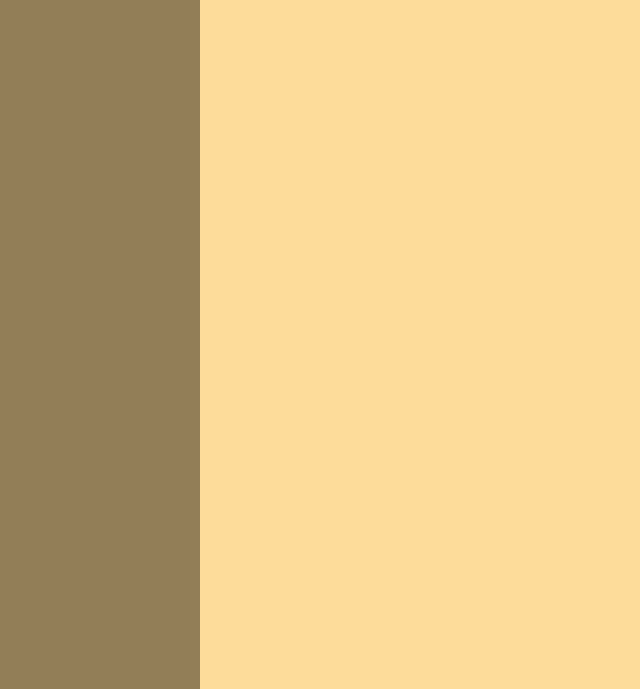
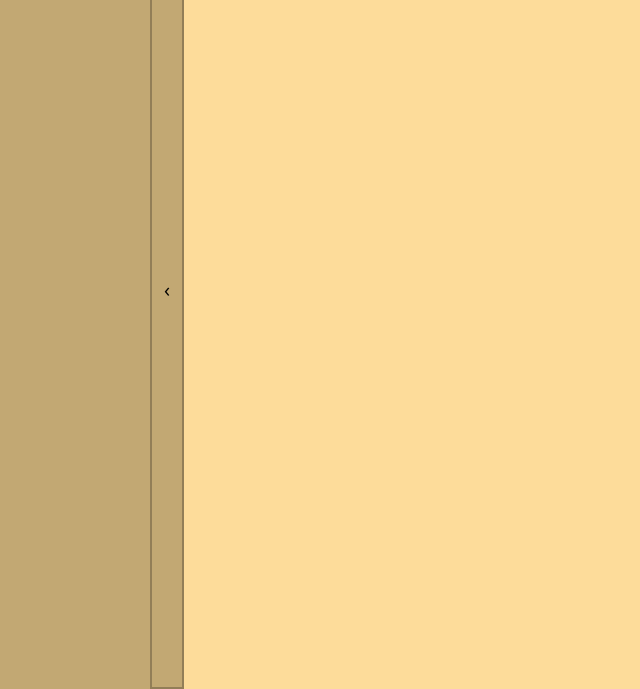
Before and after one commit to JohnBrockway/note-taker, an Electron app: page index.html in a window 800 px wide. Shown: the part 111-800 px from the top of the page, without its empty margins (0-640 px from the left). Drawn offline with Linux system fonts and the light colour scheme.

Commit message:
Restructure sidebar for cleaner open/close

```diff
--- a/index.html
+++ b/index.html
@@ -7,11 +7,9 @@
     <meta http-equiv="Content-Security-Policy" content="script-src 'self' 'unsafe-inline';" />
 </head>
 <body>
-    <div id="sidebar" class="open">
-        <a href="javascript:operateSidebar()">
-            operate
-        </a>
-    </div>
+    <div id="flexbox">
+        <div id="sidebar" class="open"></div>
+        <div id="handle" onclick="operateSidebar()">&lsaquo;</div>
         <div id="main" class="sidebarOpen">
             <h1>Hello World!</h1>
             <p>
@@ -20,6 +18,7 @@
                 and Electron <span id="electron-version"></span>.
             </p>
         </div>
+    </div>
 
     <script src="scripts/sidebar.js"></script>
 </body>
--- a/style/style.css
+++ b/style/style.css
@@ -1,36 +1,41 @@
-body {
-    background: #FDDC9A;
+html, body {
     font-family: "Open Sans", "Lato", sans-serif;
+    margin: 0;
+    height: 100%;
+}
+
+#flexbox {
+    display: flex;
+    align-items: stretch;
+    height: 100%;
 }
 
 #sidebar {
-    background: #927e57;
-    height: 100%;
-    transition: width 0.4s;
-    top: 0;
-    left: 0;
-    position: fixed;
+    background: #c2a873;
+    transition: flex-basis 0.4s;
+    display: flex;
 }
 
 #sidebar.open {
-    width: 25%;
+    flex-basis: 150px;
 }
 
 #sidebar.closed {
-    width: 5%;
+    flex-basis: 0px;
+}
+
+#handle {
+    background: #c2a873;
+    border: 2px solid #927e57;
+    flex-basis: 30px;
+    display: flex;
+    align-items: center;
+    justify-content: center;
+    font-size: 20px;
+    cursor: pointer;
 }
 
 #main {
-    transition: width 0.4s;
-    transition: margin-left 0.4s;
+    background: #fddc9a;
+    flex-grow: 1;
 }
-
-#main.sidebarOpen {
-    margin-left: 25%;
-    width: 75%;
-}
-
-#main.sidebarClosed {
-    margin-left: 5%;
-    width: 95%;
-}
```
Lines whose indentation alone changed are shown as unchanged.
